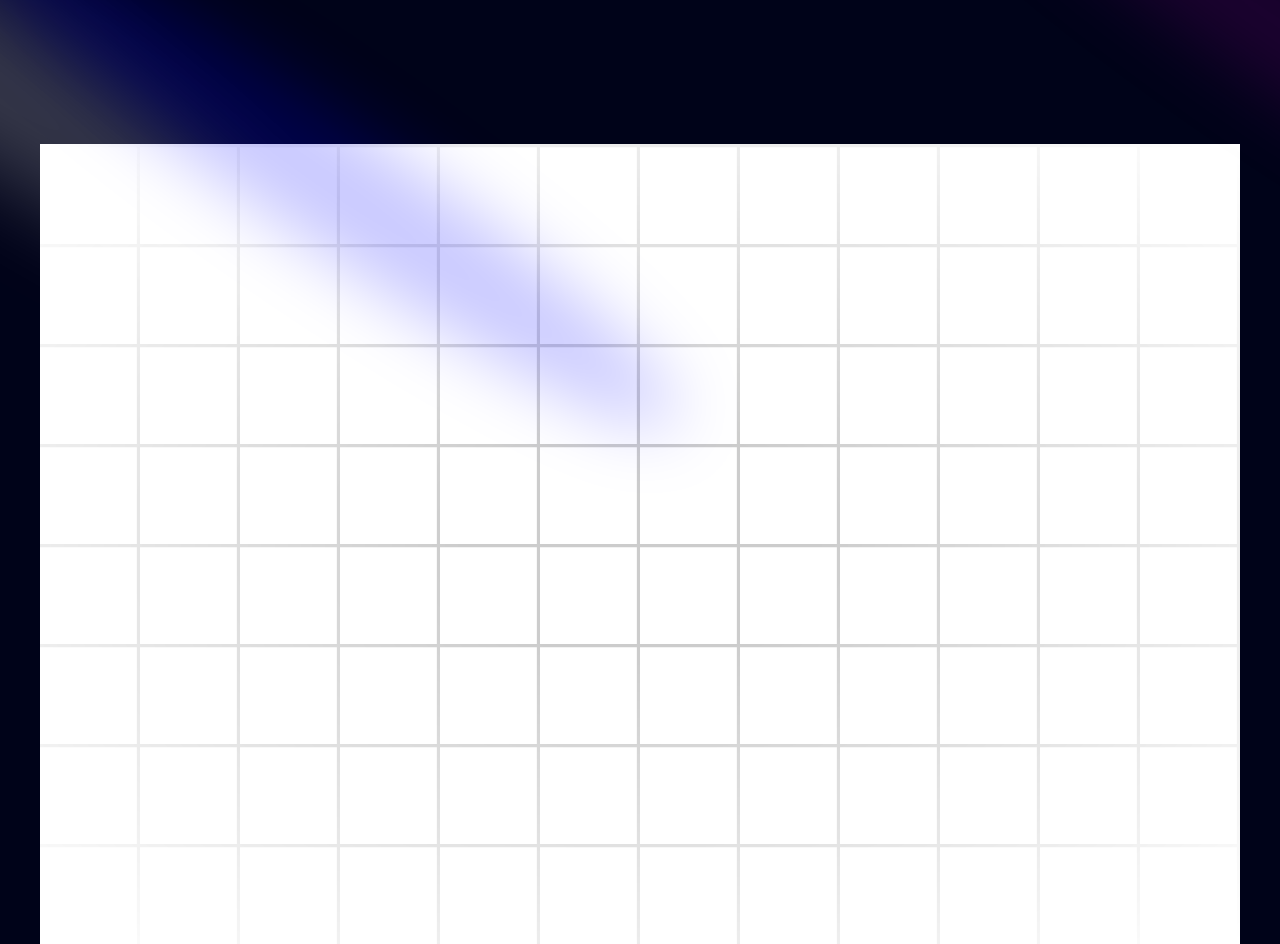
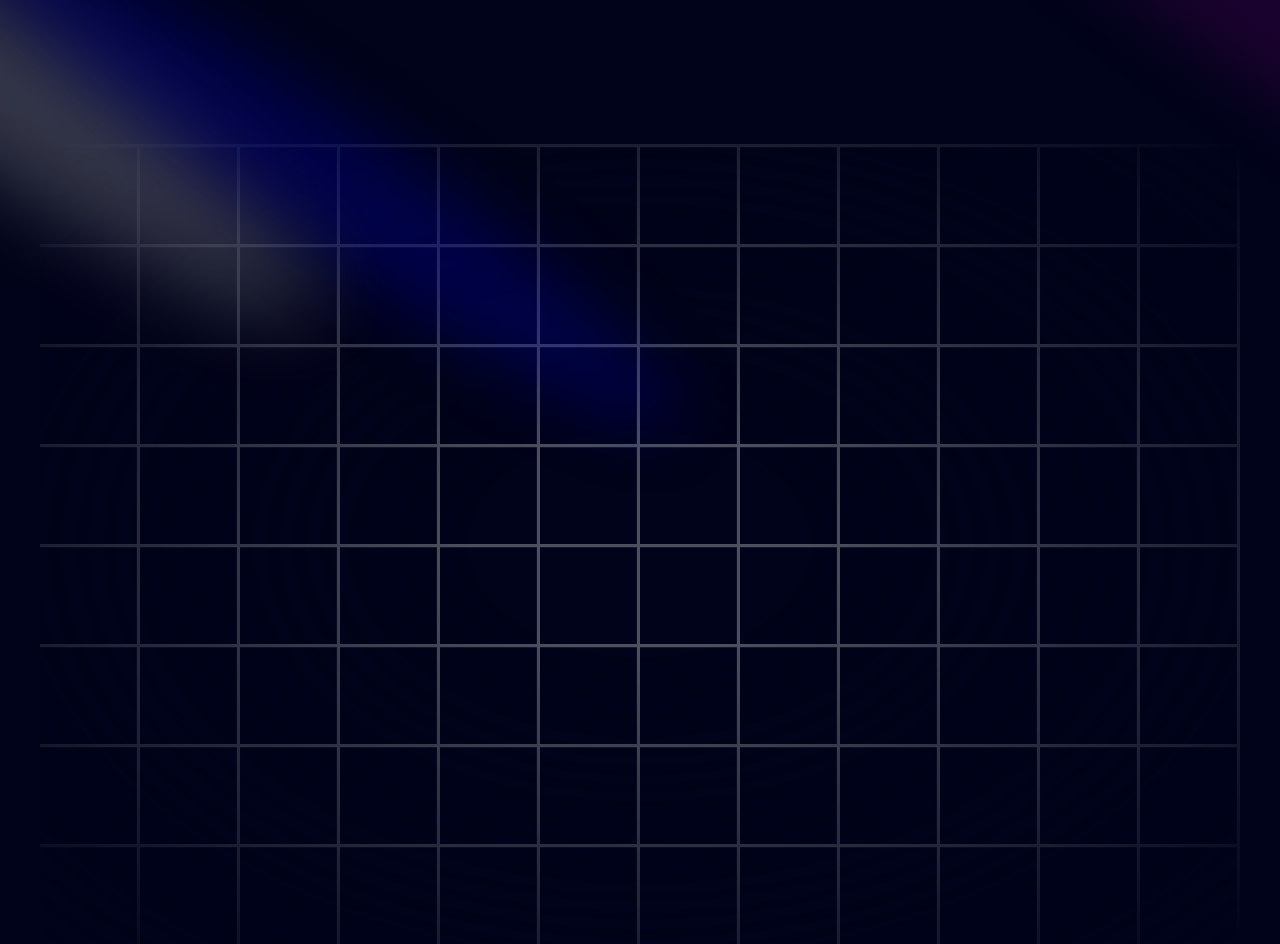
Before and after one commit to MHendriF/portfolio-motion, a Next.js app: page / in a window 1280 px wide. Built offline with nearby package versions, Linux system fonts and the light colour scheme.

Commit message:
setup theme provider

```diff
--- a/app/layout.tsx
+++ b/app/layout.tsx
@@ -1,6 +1,7 @@
 import type { Metadata } from "next";
 import { Inter } from "next/font/google";
 import "./globals.css";
+import { ThemeProvider } from "./theme-provider";
 
 const inter = Inter({ subsets: ["latin"] });
 
@@ -16,7 +17,16 @@
 }>) {
   return (
     <html lang="en">
-      <body className={inter.className}>{children}</body>
+      <body className={inter.className}>
+        <ThemeProvider
+          attribute="class"
+          defaultTheme="dark"
+          enableSystem
+          disableTransitionOnChange
+        >
+          {children}
+        </ThemeProvider>
+      </body>
     </html>
   );
 }
--- /dev/null
+++ b/app/theme-provider.tsx
@@ -0,0 +1,9 @@
+"use client";
+
+import * as React from "react";
+import { ThemeProvider as NextThemesProvider } from "next-themes";
+import { type ThemeProviderProps } from "next-themes/dist/types";
+
+export function ThemeProvider({ children, ...props }: ThemeProviderProps) {
+  return <NextThemesProvider {...props}>{children}</NextThemesProvider>;
+}
--- a/package.json
+++ b/package.json
@@ -13,6 +13,7 @@
     "framer-motion": "^11.2.4",
     "mini-svg-data-uri": "^1.4.4",
     "next": "14.2.3",
+    "next-themes": "^0.3.0",
     "react": "^18",
     "react-dom": "^18",
     "tailwind-merge": "^2.3.0",
```
Also changed, not shown: 1 other file (tests, documents, lock files or other folders).
